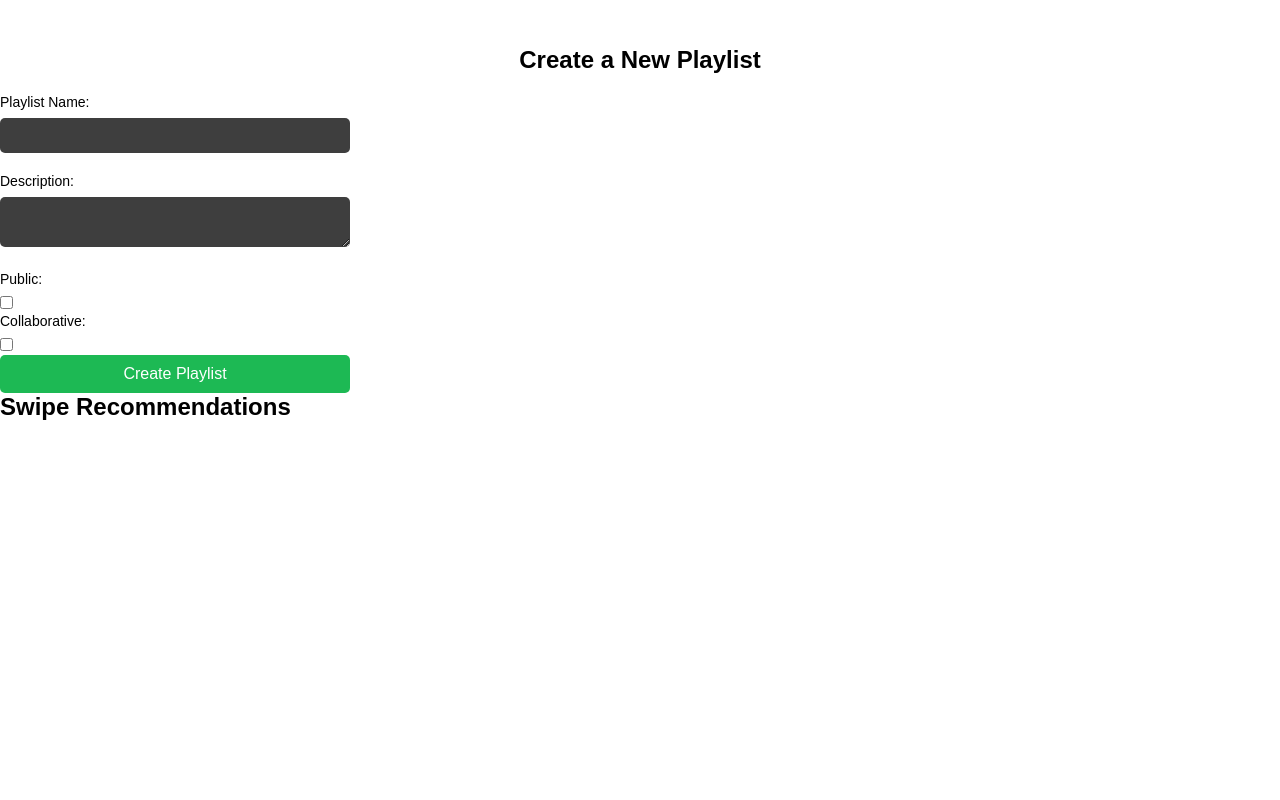
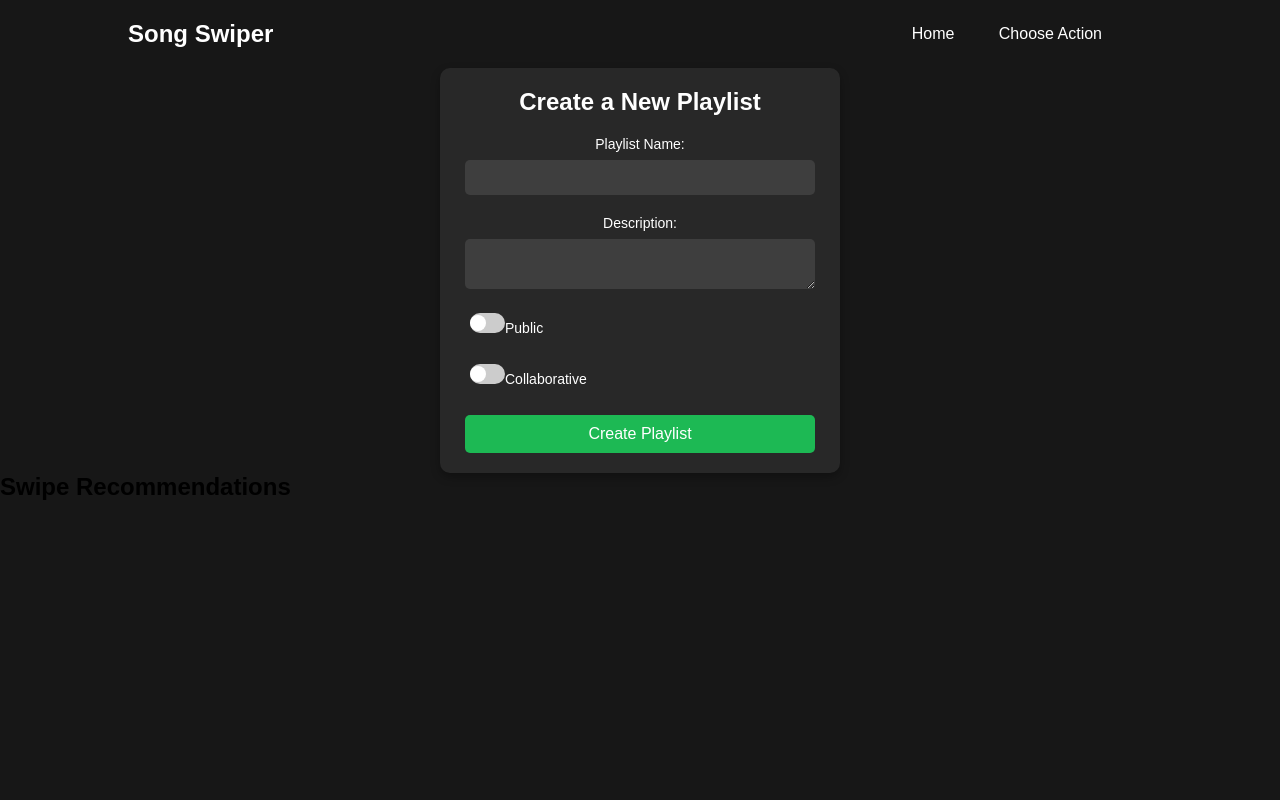
Before and after one commit to germanbursetromero/SongSwiper, a Flask app: template templates/swipe_recommendations.html in a window 1280 px wide. Run offline with Flask 3, Linux system fonts and the light colour scheme; the template is opened without the code that fills it, so the values that code supplies are empty.

Commit message:
frontend changes

```diff
--- a/static/css/style.css
+++ b/static/css/style.css
@@ -9,22 +9,9 @@
     height: 100vh;
     position: relative;
     overflow-y: auto;
-<<<<<<< HEAD
-=======
-<<<<<<< HEAD
-=======
-<<<<<<< HEAD
-=======
-<<<<<<< HEAD
-    background: linear-gradient(to bottom, #3ae267, #000000)
-}
-=======
->>>>>>> 70c4eda464275f514a5d0062f0a7d10438b33983
->>>>>>> 61c05466d8ec4890beb2a5b9fffd65a0a0bcfead
     background: #171717;
 }
 
->>>>>>> 7bc27af7fc77c642dbebbd263eaf5504810268c8
 nav{
     width: 80%;
     position: sticky;
@@ -62,16 +49,7 @@ nav h1{
     text-align: center;
     color: #ffffff;
 }
-<<<<<<< HEAD
-=======
-<<<<<<< HEAD
-=======
-<<<<<<< HEAD
-=======
-<<<<<<< HEAD
->>>>>>> 61c05466d8ec4890beb2a5b9fffd65a0a0bcfead
 
->>>>>>> 7bc27af7fc77c642dbebbd263eaf5504810268c8
 .spot-button{
     display: inline-block;
     padding: 10px 20px;
@@ -87,7 +65,6 @@ nav h1{
 .spot-button:hover{
     background-color: #1ed760;
 }
-<<<<<<< HEAD
 
 .create-playlist {
     background-color: #282828; /* Slightly lighter dark background */
@@ -95,6 +72,7 @@ nav h1{
     border-radius: 10px;
     box-shadow: 0 4px 10px rgba(0, 0, 0, 0.3); /* Soft shadow for depth */
     width: 100%;
+    margin: auto;
     max-width: 400px; /* Limit the width */
     box-sizing: border-box;
     text-align: center;
@@ -105,12 +83,14 @@ nav h1{
     margin-bottom: 20px;
     font-size: 24px;
     text-align: center;
+    color: #ffffff;
 }
 
 .create-playlist label {
     display: block;
     margin-bottom: 8px;
     font-size: 14px;
+    color: #ffffff;
 }
 
 .create-playlist input[type="text"],
@@ -126,8 +106,53 @@ nav h1{
     box-sizing: border-box;
 }
 
-.create-playlist input[type="checkbox"] {
-    margin-right: 10px;
+.switch {
+    display: flex;
+    align-items: center;
+    margin-bottom: 20px;
+    width: 100%;
+    max-width: 350px; /* Limit the width */
+}
+
+.switch input[type="checkbox"] {
+    display: none;
+}
+
+.switch-label {
+    margin-left: 10px;
+    position: relative;
+}
+
+.switch input[type="checkbox"] + .switch-label::before {
+    content: '';
+    display: inline-block;
+    width: 35px;
+    height: 20px;
+    background-color: #ccc;
+    border-radius: 20px;
+    position: relative;
+    transition: background-color 0.3s ease;
+}
+
+.switch input[type="checkbox"] + .switch-label::after {
+    content: '';
+    display: inline-block;
+    width: 16px;
+    height: 16px;
+    background-color: #fff;
+    border-radius: 50%;
+    position: absolute;
+    top: 2px;
+    left: 0px;
+    transition: transform 0.3s ease;
+}
+
+.switch input[type="checkbox"]:checked + .switch-label::before {
+    background-color: #1DB954; /* Spotify green */
+}
+
+.switch input[type="checkbox"]:checked + .switch-label::after {
+    transform: translateX(20px);
 }
 
 .create-playlist button {
@@ -159,13 +184,3 @@ nav h1{
     text-align: center;
     color: #ffffff;
 }
-=======
-<<<<<<< HEAD
-}
-=======
-=======
->>>>>>> d70d9f1ab99b1ce2829602a63fc47ce899d4dc30
->>>>>>> 63eb8d0632e1daa6506ed2b267629a20fe0b7b36
->>>>>>> 70c4eda464275f514a5d0062f0a7d10438b33983
->>>>>>> 7bc27af7fc77c642dbebbd263eaf5504810268c8
->>>>>>> 61c05466d8ec4890beb2a5b9fffd65a0a0bcfead
--- a/templates/swipe_recommendations.html
+++ b/templates/swipe_recommendations.html
@@ -10,11 +10,15 @@
         <label for="description">Description:</label>
         <textarea id="description" name="description"></textarea><br>
 
-        <label for="public">Public:</label>
-        <input type="checkbox" id="public" name="public"><br>
+        <div class="switch">
+            <input type="checkbox" id="public" name="public">
+            <label for="public" class="switch-label">Public</label>
+        </div>
 
-        <label for="collaborative">Collaborative:</label>
-        <input type="checkbox" id="collaborative" name="collaborative"><br>
+        <div class="switch">
+            <input type="checkbox" id="collaborative" name="collaborative">
+            <label for="collaborative" class="switch-label">Collaborative</label>
+        </div>
 
         <button type="submit">Create Playlist</button>
     </form>
```
